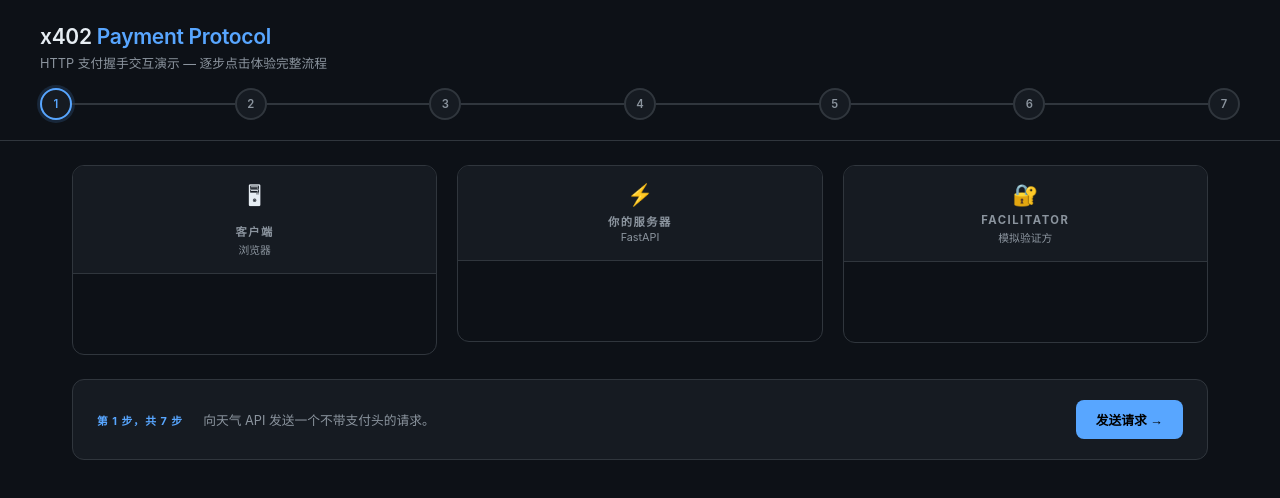
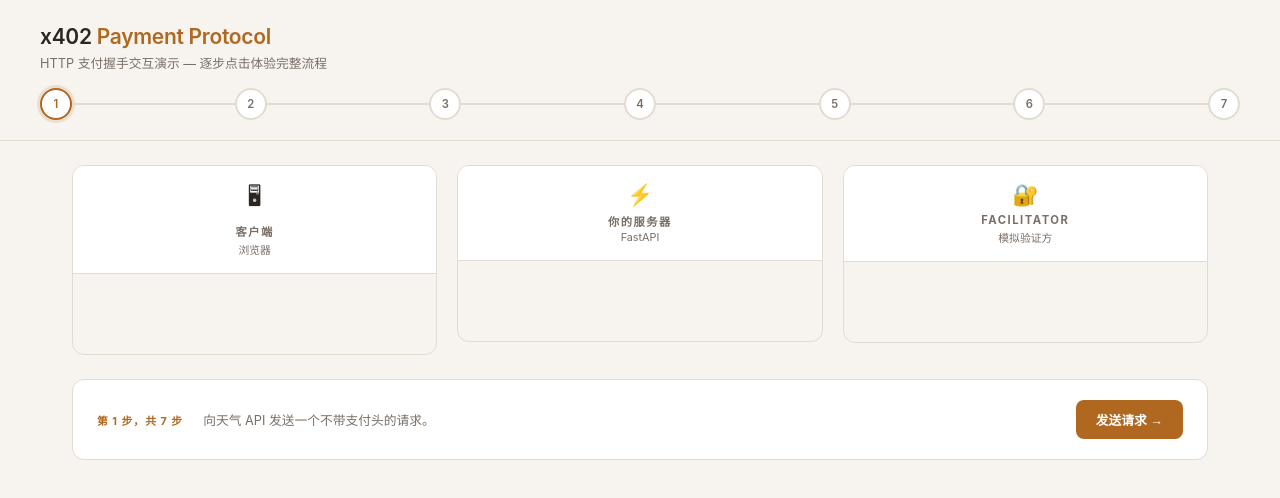
Before and after one commit to ethan0xbuilds/x402-playground, a plain HTML site: page frontend/index.html in a window 1280 px wide. Drawn offline with nearby package versions, Linux system fonts and the light colour scheme.

Commit message:
style: redesign UI from dark theme to warm white color scheme
Co-Authored-By: Claude Sonnet 4.6 <noreply@anthropic.com>

```diff
--- a/frontend/style.css
+++ b/frontend/style.css
@@ -2,18 +2,18 @@
 *, *::before, *::after { box-sizing: border-box; margin: 0; padding: 0; }
 
 :root {
-  --bg: #0d1117;
-  --bg-card: #161b22;
-  --bg-card-border: #30363d;
-  --text: #e6edf3;
-  --text-muted: #8b949e;
-  --accent: #58a6ff;
-  --green: #3fb950;
-  --orange: #f0883e;
-  --red: #f85149;
-  --purple: #d2a8ff;
-  --cyan: #79c0ff;
-  --yellow: #e3b341;
+  --bg: #f7f4f0;
+  --bg-card: #ffffff;
+  --bg-card-border: #e2dbd0;
+  --text: #2d2520;
+  --text-muted: #7a6f66;
+  --accent: #b06820;
+  --green: #2a7a4a;
+  --orange: #c05818;
+  --red: #c43028;
+  --purple: #6a50a0;
+  --cyan: #2070a0;
+  --yellow: #987018;
   --font-mono: 'SF Mono', 'Fira Code', 'Cascadia Code', Consolas, monospace;
   --font-sans: -apple-system, BlinkMacSystemFont, 'Segoe UI', sans-serif;
 }
@@ -75,7 +75,7 @@ h1 .accent { color: var(--accent); }
 .step-dot.active {
   border-color: var(--accent);
   color: var(--accent);
-  box-shadow: 0 0 0 3px rgba(88, 166, 255, 0.15);
+  box-shadow: 0 0 0 3px rgba(176, 104, 32, 0.15);
 }
 
 .step-dot.done {
@@ -158,7 +158,7 @@ main { max-width: 1200px; margin: 0 auto; padding: 24px 32px 40px; }
 }
 
 .terminal-titlebar {
-  background: #21262d;
+  background: #ede7dc;
   padding: 8px 12px;
   display: flex;
   align-items: center;
@@ -185,6 +185,7 @@ main { max-width: 1200px; margin: 0 auto; padding: 24px 32px 40px; }
   white-space: pre-wrap;
   word-break: break-all;
   position: relative;
+  background: #faf7f2;
 }
 
 /* Syntax highlighting */
@@ -202,8 +203,8 @@ main { max-width: 1200px; margin: 0 auto; padding: 24px 32px 40px; }
 
 /* Annotation bubble */
 .annotation {
-  background: rgba(88, 166, 255, 0.08);
-  border: 1px solid rgba(88, 166, 255, 0.2);
+  background: rgba(176, 104, 32, 0.06);
+  border: 1px solid rgba(176, 104, 32, 0.2);
   border-radius: 6px;
   padding: 8px 10px;
   font-size: 0.72rem;
@@ -268,7 +269,7 @@ main { max-width: 1200px; margin: 0 auto; padding: 24px 32px 40px; }
 
 .btn-next {
   background: var(--accent);
-  color: #000;
+  color: #fff;
   border: none;
   border-radius: 8px;
   padding: 10px 20px;
@@ -292,7 +293,7 @@ main { max-width: 1200px; margin: 0 auto; padding: 24px 32px 40px; }
   cursor: pointer;
   transition: all 0.2s;
 }
-.btn-replay:hover { background: rgba(248, 81, 73, 0.1); }
+.btn-replay:hover { background: rgba(196, 48, 40, 0.08); }
 
 .btn-reset {
   background: transparent;
```
